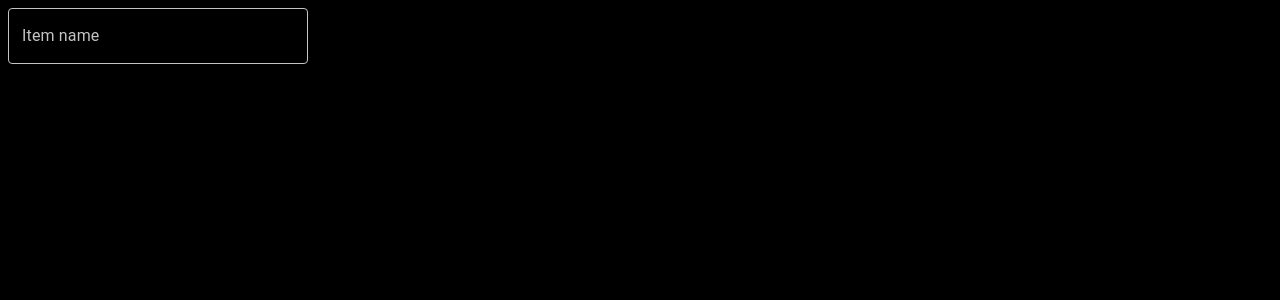
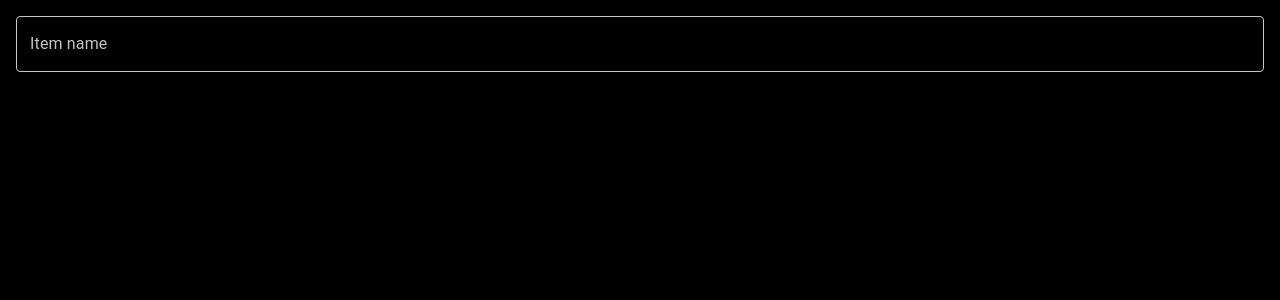
Before and after one commit to diglean/MinimaList, a React (Create React App) app: page /additenstolist in a window 1280 px wide. Shown: the top 300 px of the page. Built offline with nearby package versions, Linux system fonts and the light colour scheme.

Commit message:
working on add itens to list ui(unfinished)

```diff
--- a/src/components/ItemSearchBar.jsx
+++ b/src/components/ItemSearchBar.jsx
@@ -12,11 +12,17 @@ import styles from './ItemSearchBar.module.css';
 import { styled } from '@mui/material/styles';
 
 const AutoComplete = styled(Autocomplete)({
+  "& .MuiAutocomplete-clearIndicator": {
+    color: "#FFF"
+  },
   "& label.Mui-focused": {
     color: "white",
   },
   "& .MuiInputLabel-root": {
     color: "#c4c4c4",
+  },
+  "& .MuiOutlinedInput-input": {
+    color: "white",
   },
   "& .MuiOutlinedInput-root": {
     "& fieldset": {
@@ -60,7 +66,7 @@ export default function ItemSearchBar() {
   };
 
   return (
-    <div className={styles.container}>
+    <div className={styles.component}>
       <AutoComplete
         value={value}
         onChange={(event, newValue) => {
@@ -111,16 +117,18 @@ export default function ItemSearchBar() {
         clearOnBlur
         handleHomeEndKeys
         renderOption={(props, option) => <li {...props}>{option.title}</li>}
-        sx={{ width: 300 }}
+        sx={{ width: '100%' }}
         freeSolo
-        renderInput={(params) => <TextField {...params} label="Item name" />}
+        renderInput={(params) => <TextField {...params} label="Item name"/>}
       />
-      <Dialog open={open} onClose={handleClose}>
+      <Dialog open={open} onClose={handleClose} sx={{
+        backgroundColor: "#000"
+      }}>
         <form onSubmit={handleSubmit}>
-          <DialogTitle>Add a new film</DialogTitle>
+          <DialogTitle>Add a new item</DialogTitle>
           <DialogContent>
             <DialogContentText>
-              Did you miss any film in our list? Please, add it!
+              Did you miss any item in our list? Please, add it!
             </DialogContentText>
             <TextField
               autoFocus
--- a/src/components/ItemSearchBar.module.css
+++ b/src/components/ItemSearchBar.module.css
@@ -1,10 +1,10 @@
-.container svg {
-    color: #FFF;
-}
-
 .container {
     margin: 0.5em;
     width: 100%;
     display: flex;
     flex-direction: column;
 }
+
+.container form {
+    background-color: #000;
+}
--- a/src/pages/AddItensToList.jsx
+++ b/src/pages/AddItensToList.jsx
@@ -9,7 +9,7 @@ export default function AddItensToList() {
   const listName = location?.state?.listName ?? "lorem";
 
   return (
-    <div>
+    <div className={styles.container}>
       <ItemSearchBar/>
     </div>
   );
--- a/src/pages/AddItensToList.module.css
+++ b/src/pages/AddItensToList.module.css
@@ -1,9 +1,12 @@
 .container {
+  margin: 1em;
   color: #FFF;
-  width: 100%;
-  display: flex;
   flex-direction: column;
   align-items: center;
   justify-content: center;
-  padding-top: 17em;
 }
+
+.component {
+  display: flex;
+  width: 100%;
+}
```
